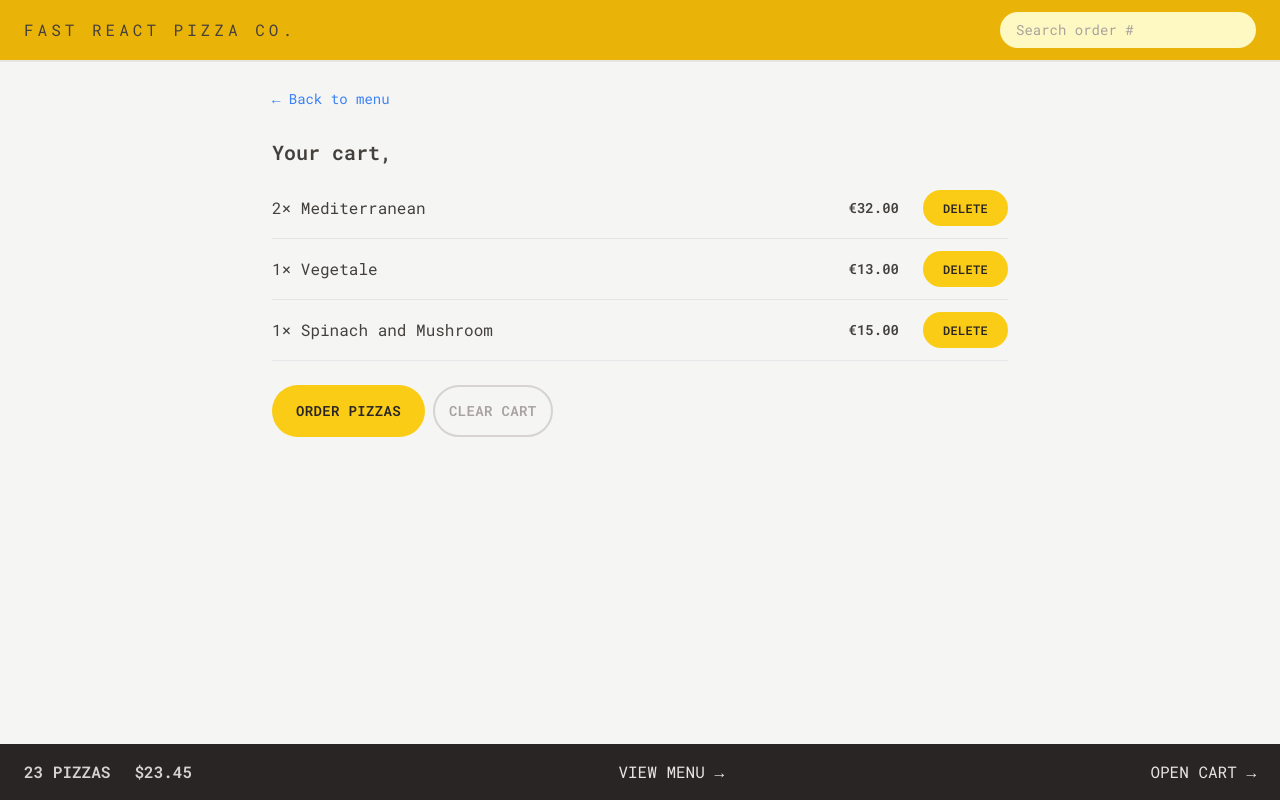
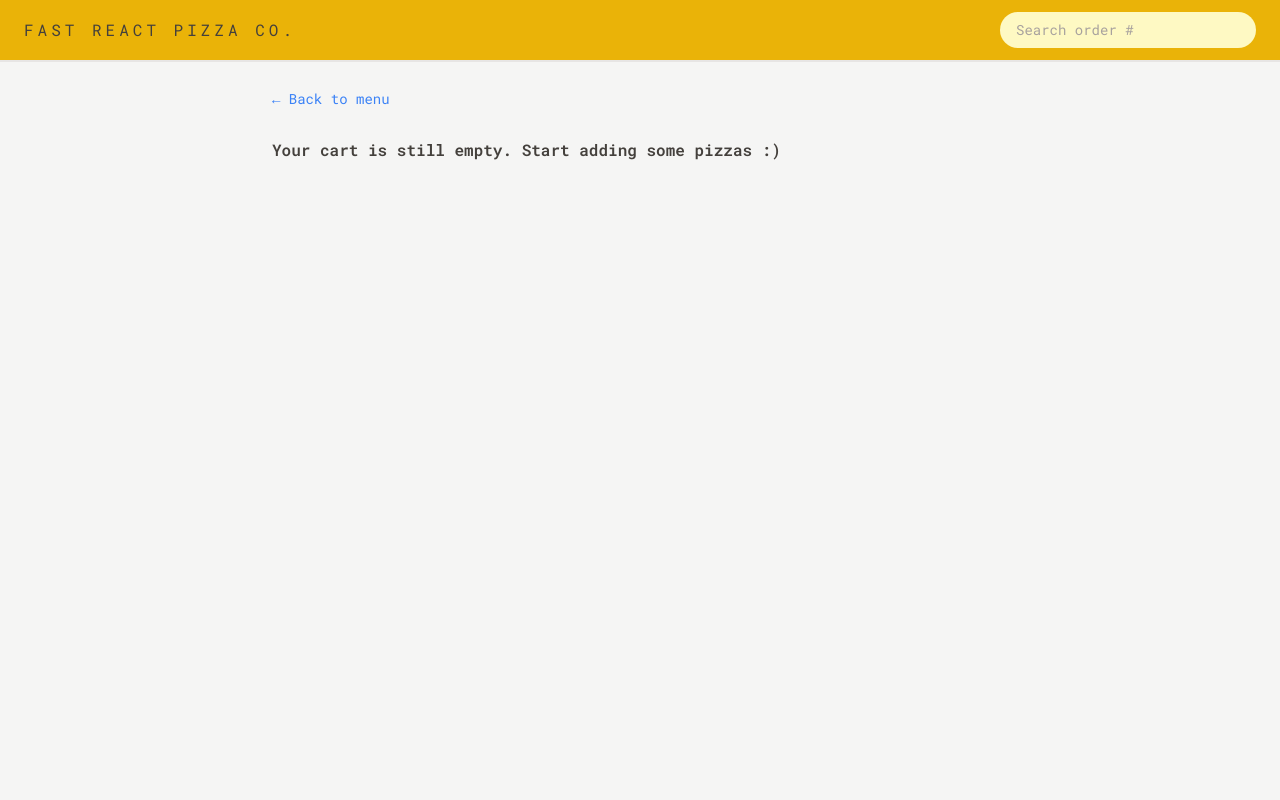
Before and after one commit to Rehnoor-Aulakh/Fast-React-Pizza, a React (Vite) app: page /cart in a window 1280 px wide. Built offline with nearby package versions, Linux system fonts and the light colour scheme.

Commit message:
Built the cart Page

```diff
--- a/src/features/cart/Cart.jsx
+++ b/src/features/cart/Cart.jsx
@@ -1,35 +1,16 @@
 import LinkButton from '../../ui/LinkButton';
 import Button from '../../ui/Button';
 import CartItem from './CartItem';
-import { useSelector } from 'react-redux';
-
-const fakeCart = [
-  {
-    pizzaId: 12,
-    name: 'Mediterranean',
-    quantity: 2,
-    unitPrice: 16,
-    totalPrice: 32,
-  },
-  {
-    pizzaId: 6,
-    name: 'Vegetale',
-    quantity: 1,
-    unitPrice: 13,
-    totalPrice: 13,
-  },
-  {
-    pizzaId: 11,
-    name: 'Spinach and Mushroom',
-    quantity: 1,
-    unitPrice: 15,
-    totalPrice: 15,
-  },
-];
+import { useDispatch, useSelector } from 'react-redux';
+import { clearCart, getCart } from './cartSlice';
+import EmptyCart from './EmptyCart';
 
 function Cart() {
-  const cart = fakeCart;
+  const cart = useSelector(getCart);
   const username = useSelector((state) => state.user.username);
+  const dispatch = useDispatch();
+
+  if (!cart.length) return <EmptyCart />;
 
   return (
     <div className="px-4">
@@ -47,7 +28,9 @@ function Cart() {
         <Button to="/order/new" type="primary">
           Order pizzas
         </Button>
-        <Button type="secondary">Clear cart</Button>
+        <Button type="secondary" onClick={() => dispatch(clearCart())}>
+          Clear cart
+        </Button>
       </div>
     </div>
   );
--- a/src/features/cart/CartOverview.jsx
+++ b/src/features/cart/CartOverview.jsx
@@ -1,11 +1,18 @@
+import { useSelector } from 'react-redux';
 import { Link } from 'react-router-dom';
+import { getTotalCartPrice, getTotalCartQuantity } from './cartSlice';
+import { formatCurrency } from '../../utils/helpers';
 
 function CartOverview() {
+  // calculate the derived state from the cart state
+  const totalPizzas = useSelector(getTotalCartQuantity);
+  const totalPrice = useSelector(getTotalCartPrice);
+  if (!totalPizzas) return null;
   return (
-    <div className="flex items-center justify-between bg-stone-800 px-4 py-4 text-sm uppercase text-stone-200 sm:px-6 md:text-base">
+    <div className="animate-slideUp flex items-center justify-between bg-stone-800 px-4 py-4 text-sm uppercase text-stone-200 transition-all duration-300 sm:px-6 md:text-base">
       <p className="space-x-4 font-semibold text-stone-300 sm:space-x-6">
-        <span>23 pizzas</span>
-        <span>$23.45</span>
+        <span>{totalPizzas} pizzas</span>
+        <span>{formatCurrency(totalPrice)}</span>
       </p>
       <Link to="/menu">View menu &rarr;</Link>
       <Link to="/cart">Open cart &rarr;</Link>
--- a/src/features/cart/EmptyCart.jsx
+++ b/src/features/cart/EmptyCart.jsx
@@ -1,11 +1,14 @@
 import { Link } from 'react-router-dom';
+import LinkButton from '../../ui/LinkButton';
 
 function EmptyCart() {
   return (
-    <div>
-      <Link to="/menu">&larr; Back to menu</Link>
+    <div className="px-4">
+      <LinkButton to="/menu">&larr; Back to menu</LinkButton>
 
-      <p>Your cart is still empty. Start adding some pizzas :)</p>
+      <p className="mt-7 font-semibold">
+        Your cart is still empty. Start adding some pizzas :)
+      </p>
     </div>
   );
 }
--- a/src/features/cart/cartSlice.js
+++ b/src/features/cart/cartSlice.js
@@ -1,16 +1,7 @@
 import { createSlice } from '@reduxjs/toolkit';
 
 const initialState = {
-  //   cart: [],
-  cart: [
-    {
-      pizzaId: 12,
-      name: 'Mediterranean',
-      quantity: 2,
-      unitPrice: 16,
-      totalPrice: 32,
-    },
-  ],
+  cart: [],
 };
 
 const cartSlice = createSlice({
@@ -56,3 +47,13 @@ export const {
 } = cartSlice.actions;
 
 export default cartSlice.reducer;
+
+export const getCart = (state) => state.cart.cart;
+
+export const getTotalCartQuantity = (state) => {
+  return state.cart.cart.reduce((acc, item) => acc + item.quantity, 0);
+};
+
+export const getTotalCartPrice = (state) => {
+  return state.cart.cart.reduce((acc, item) => acc + item.totalPrice, 0);
+};
--- a/src/index.css
+++ b/src/index.css
@@ -13,6 +13,12 @@
   background: var(--c) 0% 50%, var(--c) 50% 50%, var(--c) 100% 50%;
   background-size: 20% 50%;
   animation: loading 1s infinite linear;
+  }
+
+  .animate-slideUp {
+    animation: slideUp 0.3s ease-out forwards;
+  }
+
 }
 
 @keyframes loading {
@@ -30,6 +36,15 @@
   }
 }
 
+@keyframes slideUp {
+  from {
+    transform: translateY(100%);
+    opacity: 0;
+  }
+  to {
+    transform: translateY(0);
+    opacity: 1;
+  }
 }
 
 
--- a/src/ui/Button.jsx
+++ b/src/ui/Button.jsx
@@ -8,7 +8,7 @@ export default function Button({ children, disabled, to, type, onClick }) {
     primary: base + ' px-4 py-3 md:px-6 md:py-4',
     small: base + ' px-4 py-2 md:px-5 md:py-2.5 text-xs',
     secondary:
-      'text-sm inline-block rounded-full border-2 border-stone-300 font-semibold uppercase tracking-wide text-stone-400 transition-colors duration-300 hover:bg-stone-300 hover:text-stone-800 focus:bg-stone-300 focus:outline-none focus:ring focus:ring-stone-200 focus:ring-offset-2 disabled:cursor-not-allowed disabled:bg-stone-300 px-3.5 py-2.5 md:px-5.5 md:py-3.5',
+      'text-sm inline-block rounded-full border-2 border-stone-300 font-semibold uppercase tracking-wide text-stone-500 transition-colors duration-300 hover:bg-stone-400 hover:text-stone-800 focus:bg-stone-400 focus:outline-none focus:ring focus:ring-stone-200 focus:ring-offset-2 disabled:cursor-not-allowed disabled:bg-stone-300 px-3.5 py-2.5 md:px-5.5 md:py-3.5',
   };
   if (to) {
     return (
```
Also changed, not shown: 1 other file (tests, documents, lock files or other folders).
